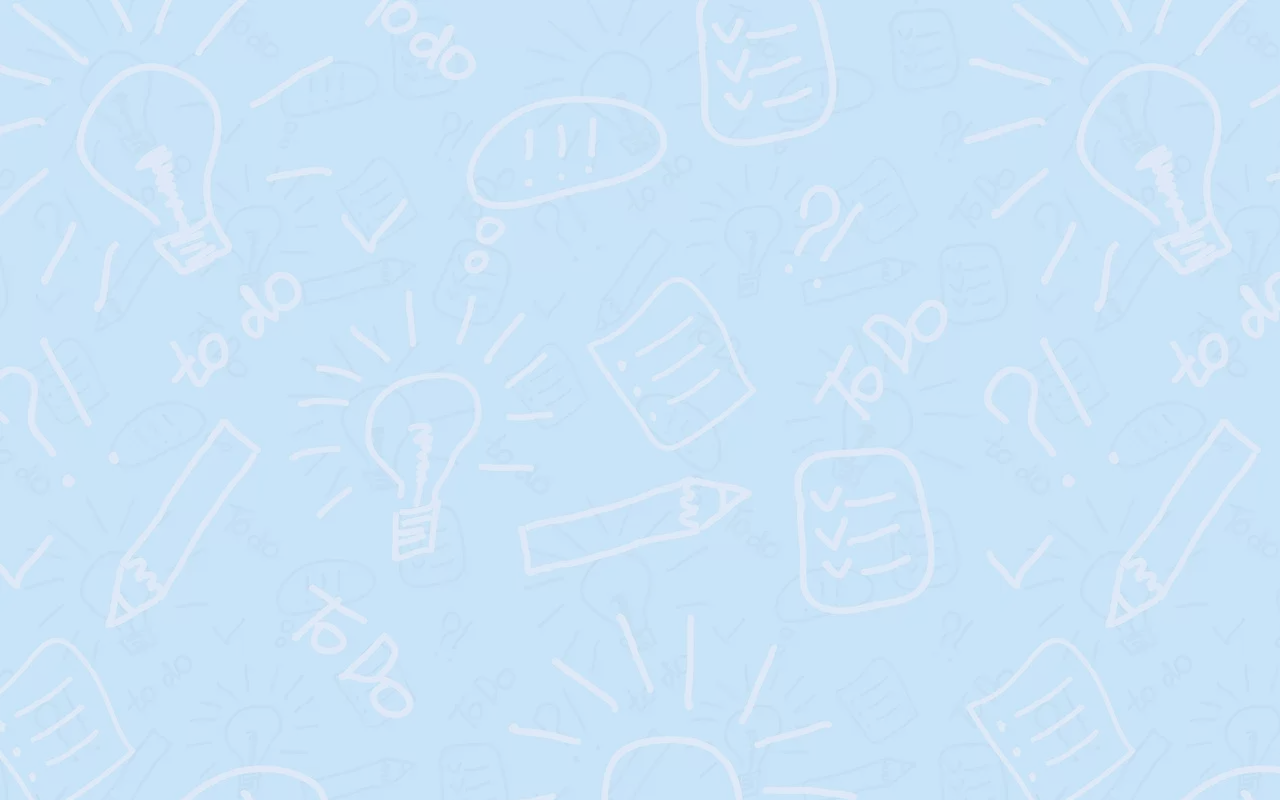
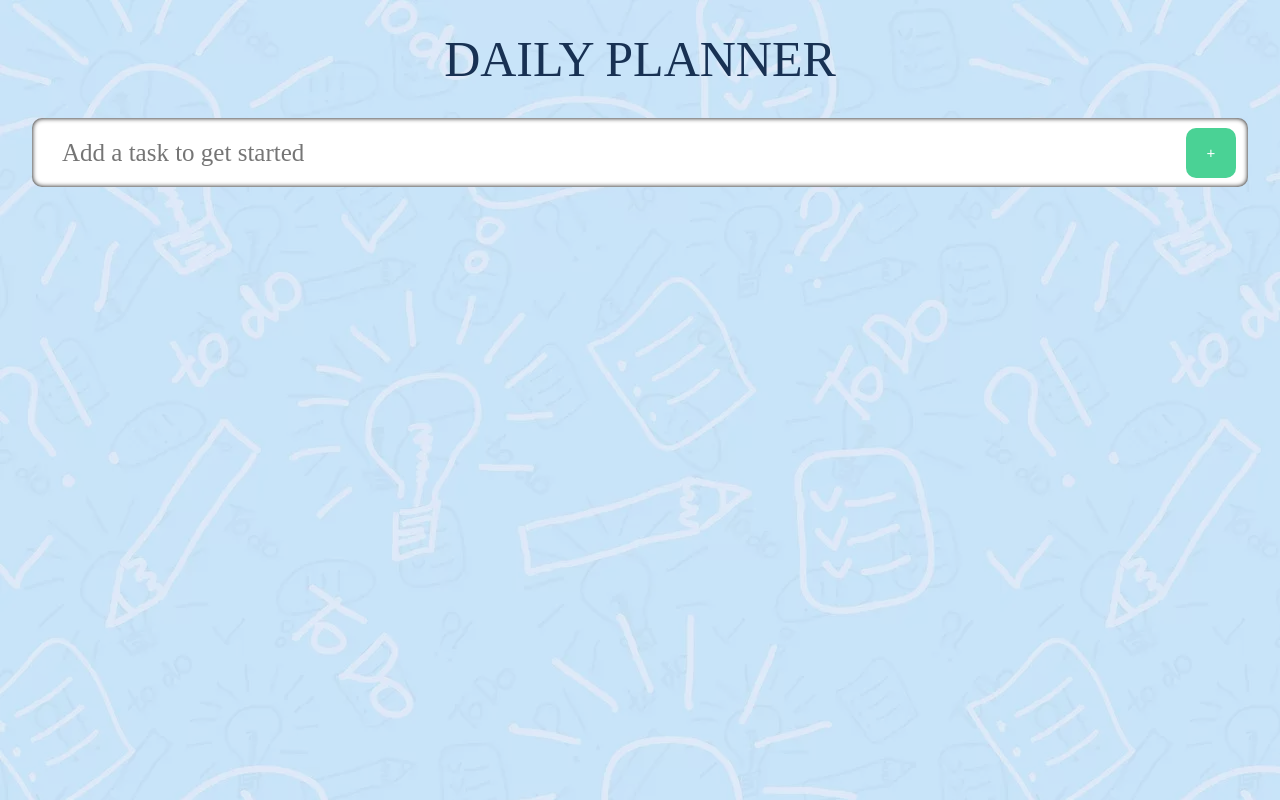
Before and after one commit to saurabhdabas/agenda, a React (Create React App) app: page / in a window 1280 px wide. Built offline with nearby package versions, Linux system fonts and the light colour scheme; a web font is replaced by a local one.

Commit message:
import input field component

```diff
--- a/src/App.tsx
+++ b/src/App.tsx
@@ -1,10 +1,12 @@
 import React from 'react';
 import './App.css';
+import InputField from './components/InputField';
 
-function App() {
+const App: React.FC = () => {
   return (
     <div className="App">
-
+      <span className='heading'>DAILY PLANNER</span>
+      <InputField/>
     </div>
   );
 }
```
